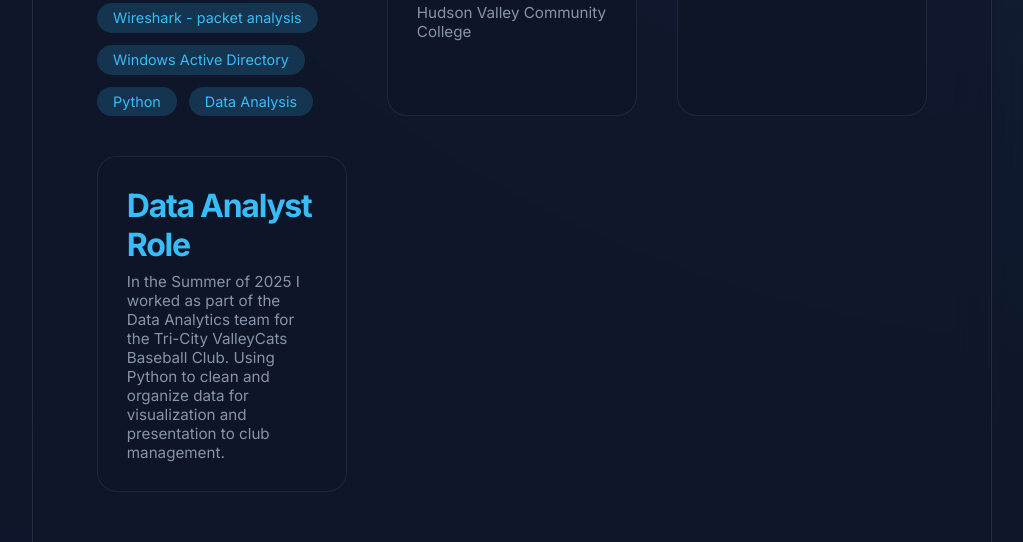
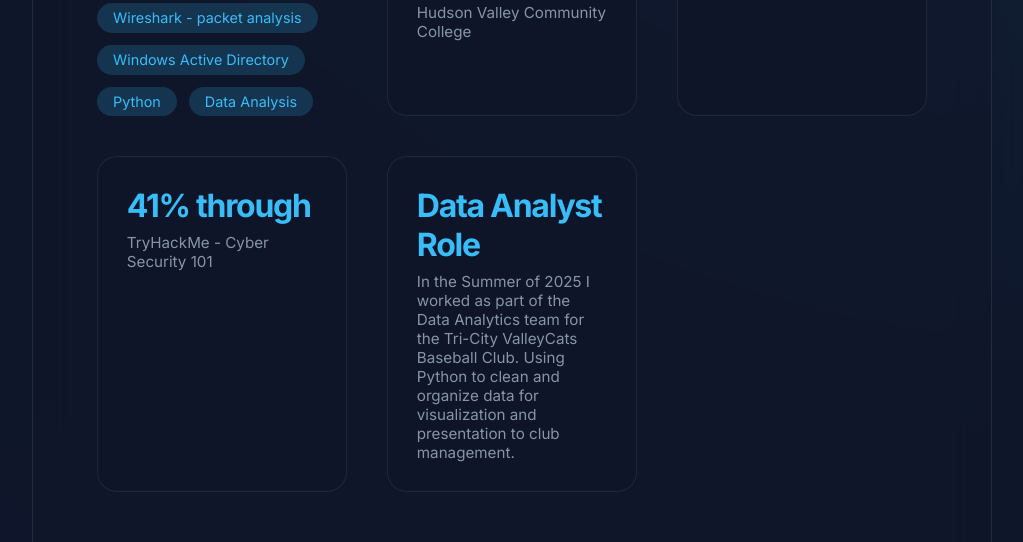
Before and after one commit to colemd16/website, a plain HTML site: page index.html in a window 1280 px wide. Shown: the part 973-1515 px from the top of the page, without its empty margins (128-1151 px from the left). Drawn offline with Linux system fonts and the light colour scheme.

Commit message:
TryHackMe addition

```diff
--- a/index.html
+++ b/index.html
@@ -367,6 +367,10 @@
           <span>GPA</span>
         </div>
         <div class="stat">
+          <strong>41% through</strong>
+          <span>TryHackMe - Cyber Security 101</span>
+        </div>
+        <div class="stat">
           <strong>Data Analyst Role</strong>
           <span>In the Summer of 2025 I worked as part of the Data Analytics team for the Tri-City ValleyCats Baseball Club. Using Python to clean and organize data for visualization and presentation to club management.</span>
         </div>
```
